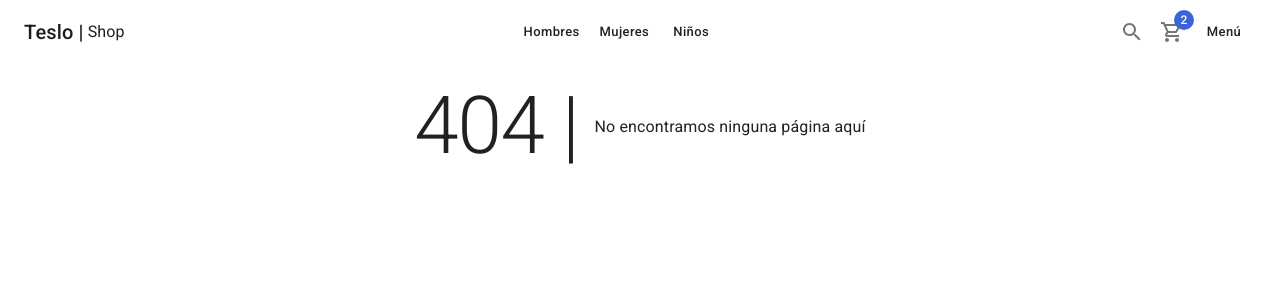
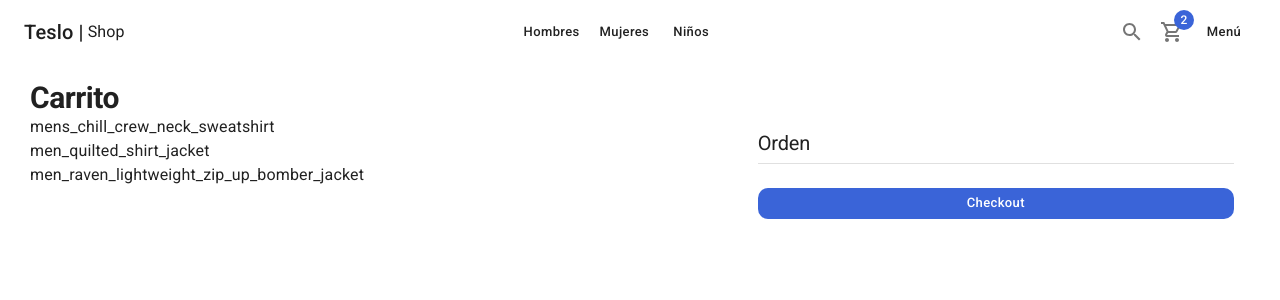
Before and after one commit to scarrilloh77/teslo-shop, a Next.js app: page /cart in a window 1280 px wide. Before the commit this address had no page. Shown: the top 300 px of the page. Built offline with nearby package versions, Linux system fonts and the light colour scheme.

Commit message:
Initial shopping cart page

```diff
--- /dev/null
+++ b/components/cart/CartList.tsx
@@ -0,0 +1,18 @@
+import { initialData } from '@/database/products';
+import { Typography } from '@mui/material';
+
+const productsInCart = [
+  initialData.products[0],
+  initialData.products[1],
+  initialData.products[2],
+];
+
+export const CartList = () => {
+  return (
+    <>
+      {productsInCart.map((product) => (
+        <Typography key={product.slug}>{product.slug}</Typography>
+      ))}
+    </>
+  );
+};
--- /dev/null
+++ b/components/cart/index.ts
@@ -0,0 +1 @@
+export * from './CartList';
--- /dev/null
+++ b/pages/cart/index.tsx
@@ -0,0 +1,41 @@
+import { CartList } from '@/components/cart';
+import { ShopLayout } from '@/components/layouts';
+import {
+  Box,
+  Button,
+  CardContent,
+  Divider,
+  Grid,
+  Typography,
+} from '@mui/material';
+
+const CartPage = () => {
+  return (
+    <ShopLayout
+      title="Carrito - 3"
+      pageDescription="Carrito de compras de la tienda"
+    >
+      <Typography variant="h1" component="h1">
+        Carrito
+      </Typography>
+      <Grid container>
+        <Grid item xs={12} sm={7}>
+          <CartList />
+        </Grid>
+        <Grid item xs={12} sm={5}>
+          <CardContent>
+            <Typography variant="h2">Orden</Typography>
+            <Divider sx={{ my: 1 }} />
+            <Box sx={{ mt: 3 }}>
+              <Button color="secondary" className="circular-btn" fullWidth>
+                Checkout
+              </Button>
+            </Box>
+          </CardContent>
+        </Grid>
+      </Grid>
+    </ShopLayout>
+  );
+};
+
+export default CartPage;
```
